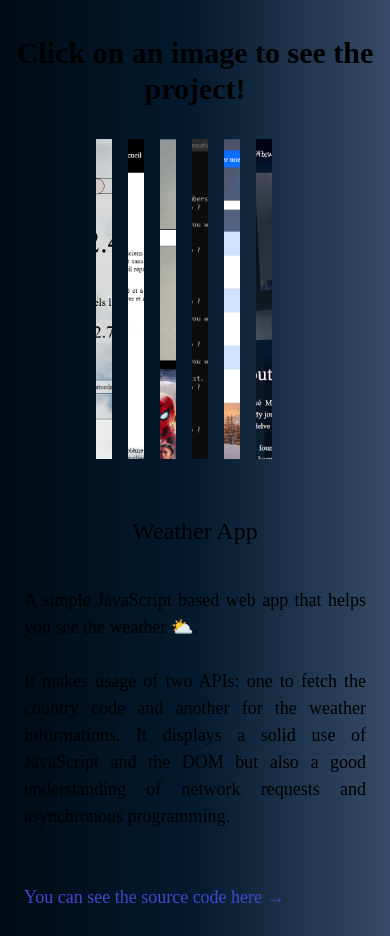
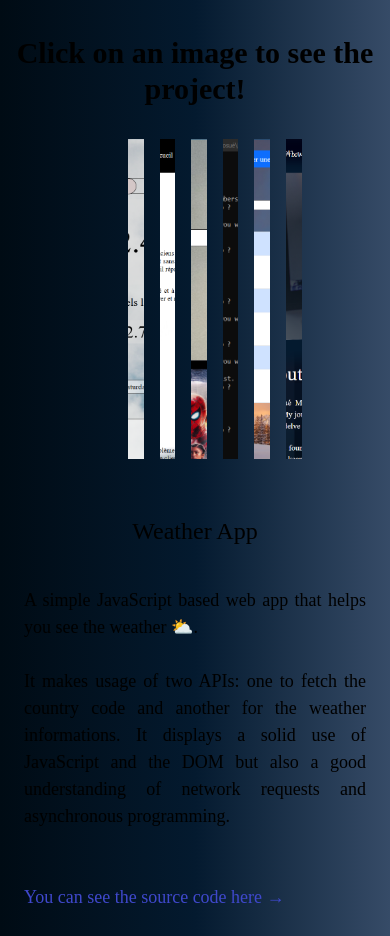
Before and after one commit to Josh012006/Next-JS, a Next.js app: page / in a window 390 px wide. Shown: the part 3380-4316 px from the top of the page. Built offline with nearby package versions, Linux system fonts and the light colour scheme; a web font is replaced by a local one.

Commit message:
Improving the responsive design

```diff
--- a/app/globals.css
+++ b/app/globals.css
@@ -137,12 +137,15 @@ main {
 
 
 @media screen and (max-width: 992px) {
-  .gal {
-    border-radius: 0rem;
-  }
 
   #contactForm {
     width: 300px;
+  }
+}
+
+@media screen and (max-width: 600px) {
+  .gal {
+    border-radius: 0rem;
   }
 }
 
--- a/components/main/Projects.tsx
+++ b/components/main/Projects.tsx
@@ -21,7 +21,7 @@ function Projects () {
             </p>
             <img alt="usedLanguages" src='https://github-readme-stats.vercel.app/api/top-langs/?username=Josh012006&langs_count=10&text_color=000000&bg_color=FFEADE&title_color=3A0603&layout=compact&border_color=F09B59' width='350' height="350" className="m-3 self-center" />
             <h3 className="text-center text-3xl my-8 font-bold">Click on an image to see the project!</h3>
-            <div className="lg:pl-96 pl-24">
+            <div className="lg:pl-96 sm:pl-48 pl-32">
                 <div id="gallery">
                     <div id="1" className="gal" style={{backgroundImage: "url('/projects/gallery/g1.png')"}} onClick={() => setToShow(1)}></div>
                     <div id="2" className="gal" style={{backgroundImage: "url('/projects/gallery/g2.png')"}} onClick={() => setToShow(2)}></div>
```
